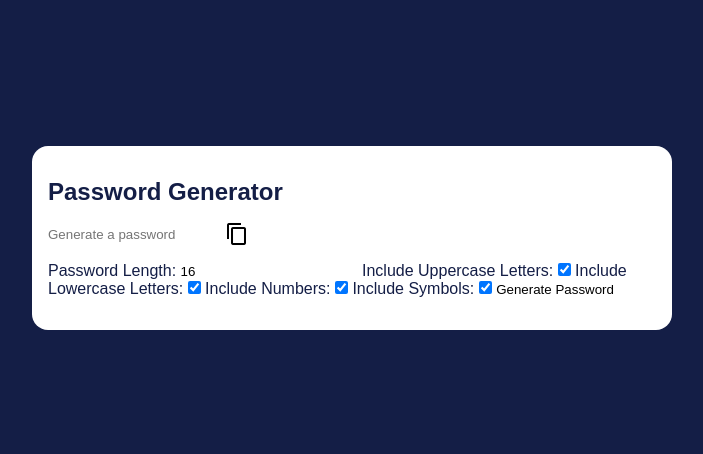
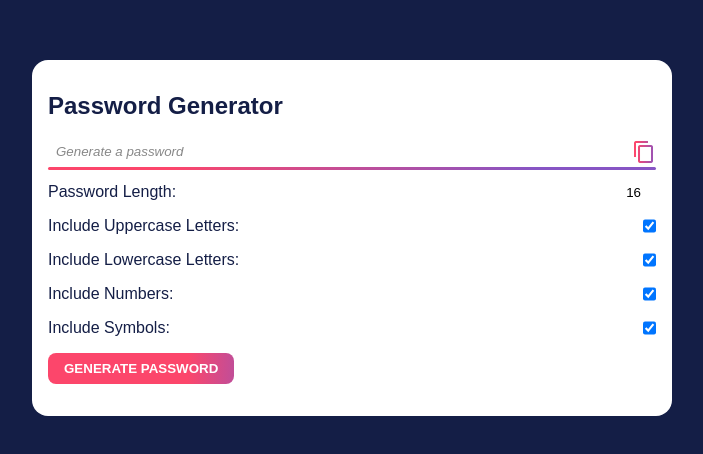
Before and after one commit to prathi736/random-password-generator, a plain HTML site: page index.html in a window 1280 px wide. Shown: the part 162-616 px from the top of the page, without its empty margins (288-991 px from the left). Drawn offline with Linux system fonts and the light colour scheme.

Commit message:
updated css

```diff
--- a/styles.css
+++ b/styles.css
@@ -59,4 +59,56 @@ input[type="checkbox"] {
     left: 0;
     right: 0;
     border-radius: 3px;
+    background: linear-gradient(273deg, rgba(135,85,196,1) 20%, rgba(252,70,107,1) 80%);
 }
+
+.password-wrap input {
+    flex: 1 1 0%;
+    padding: 0.5rem;
+    color: #282847;
+}
+
+.password-wrap input::placeholder {
+    color: #888;
+    font-style: italic;
+}
+
+.password-wrap button {
+    cursor: pointer;
+    background: linear-gradient(273deg, rgba(135,85,196,1) 0%, rgba(252,70,107,1) 80%);
+    -webkit-background-clip: text;
+    -webkit-text-fill-color: transparent;
+}
+
+label {
+    display: flex;
+    user-select: none;
+    margin-bottom: 1rem;
+}
+
+label span {
+    display: block;
+    flex: 1 1 0%;
+    white-space: nowrap;
+}
+
+label input[type="number"] {
+    text-align: right;
+}
+
+button[type="submit"] {
+    cursor: pointer;
+    padding: 0.5rem 1rem;
+    color: #FFF;
+    font-weight: bold;
+    text-transform: uppercase;
+    border-radius: 0.5rem;
+    background: linear-gradient(273deg, rgba(135,85,196,1) 25%, rgba(252,70,107,1) 50%);
+    background-size: 200%;
+    background-position: 25%;
+    transition: 0.3s ease-out;
+}
+
+button[type="submit"]:hover {
+    background-position: 75%
+}
```
